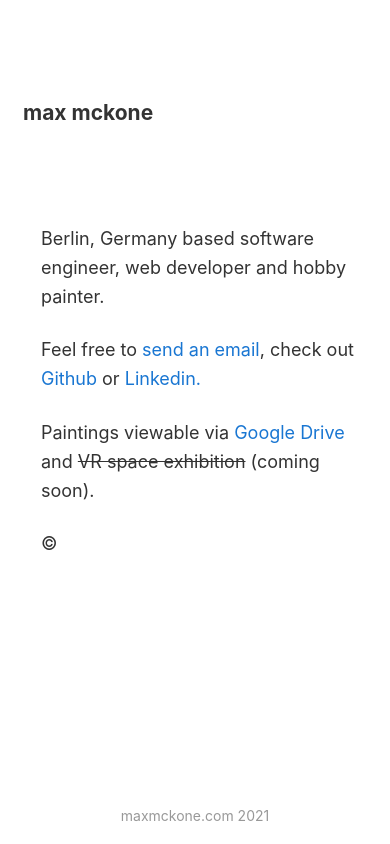
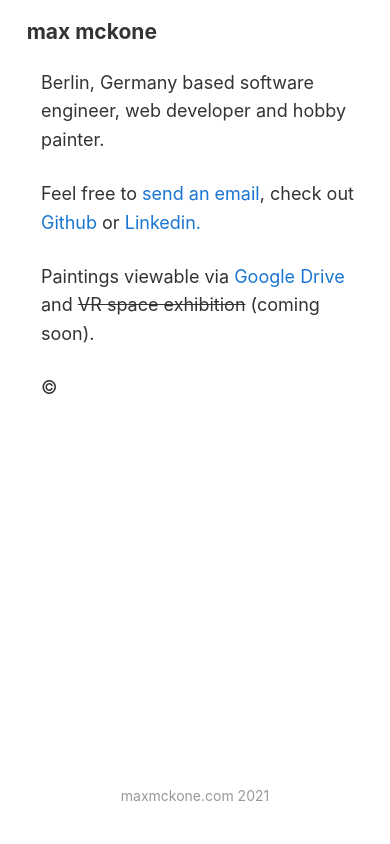
Before and after one commit to Max-McKone/maxmckone.com, an Angular app: page / in a window 390 px wide. Built offline with nearby package versions, Linux system fonts and the light colour scheme.

Commit message:
css margins

```diff
--- a/src/app/app.component.css
+++ b/src/app/app.component.css
@@ -42,9 +42,9 @@
   h4,
   h5,
   h6 {
-    margin-top: 250px;
-    margin-bottom: 100px;
-    margin-left: 150px;
+    margin-top: 15%;
+    margin-left: 15%;
+    margin-bottom: 5%;
     display: flex;
     font-size: 21px;
     text-align: left;
@@ -59,7 +59,7 @@
     text-align: left;
     line-height: 1.6;
     margin-top: 25px;
-    margin-left: 250px;
+    margin-left: 20%;
     margin-bottom: 20px;
     font-size: 18px;
     color:rgb(51, 51, 51);
@@ -99,9 +99,6 @@
     h4,
     h5,
     h6 {
-      margin-top: 100px;
-      margin-bottom: 100px;
-      margin-left: 15px;
       display: flex;
       font-size: 21px;
       text-align: left;
@@ -156,9 +153,7 @@
     h4,
     h5,
     h6 {
-      margin-top: 100px;
-      margin-bottom: 100px;
-      margin-left: 15px;
+      margin: 5%;
       display: flex;
       font-size: 21px;
       text-align: left;
@@ -186,7 +181,7 @@
 
     .footer {
       position: fixed;
-      margin-bottom: 20px;
+      margin-bottom: 40px;
       left: 0;
       bottom: 0;
       width: 100%;
```
